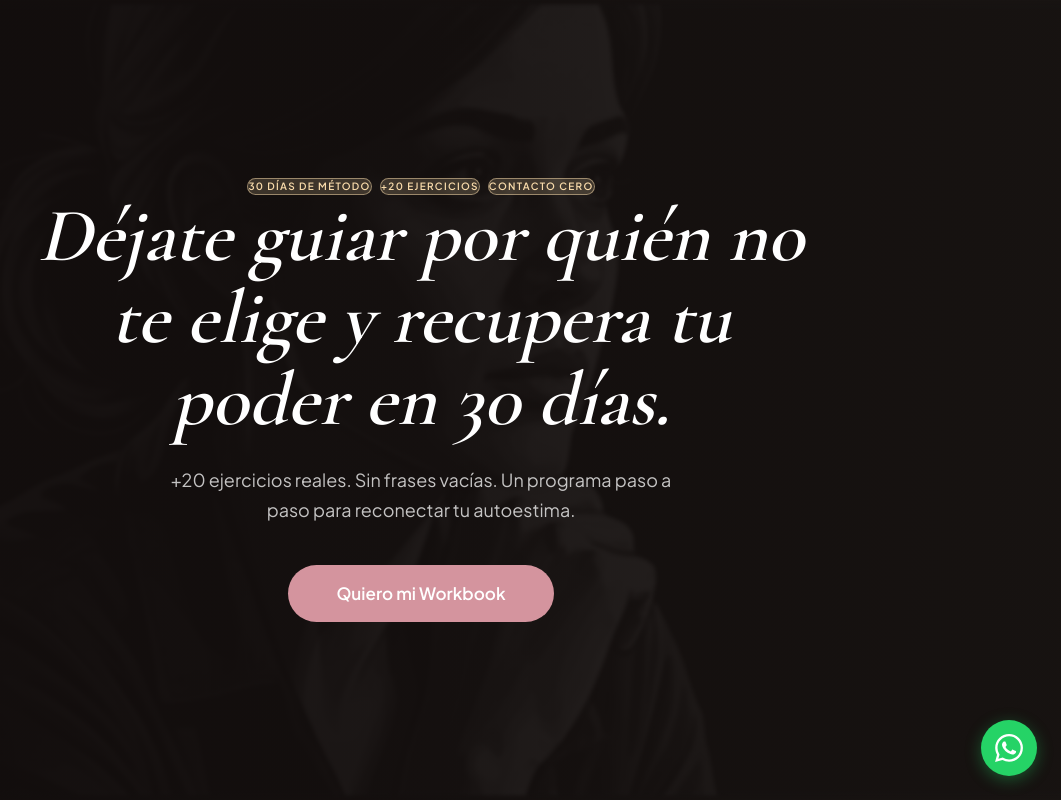
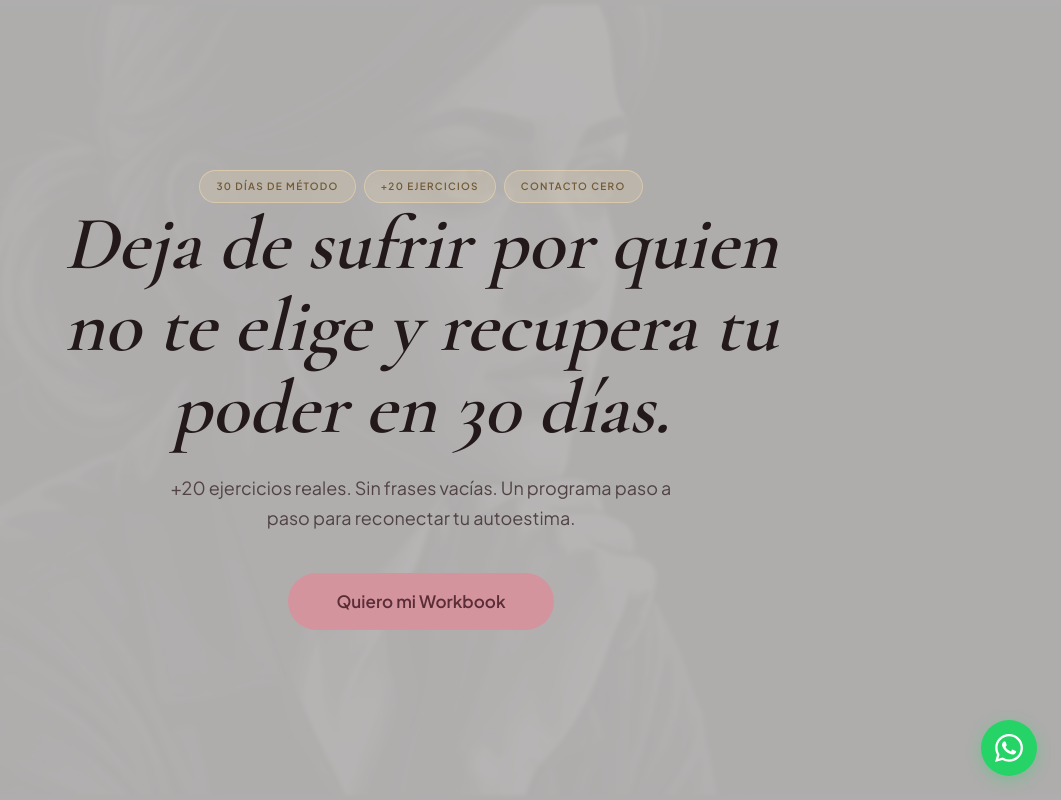
Before and after one commit to zeusasistent/rescate-emocional, a Next.js app: page / in a window 1280 px wide. Shown: the top 800 px of the page, without its empty margins (219-1280 px from the left). Built offline with nearby package versions, Linux system fonts and the light colour scheme.

Commit message:
Update del Hero completamente.

```diff
--- a/components/Hero.tsx
+++ b/components/Hero.tsx
@@ -22,7 +22,7 @@ export default function Hero() {
         {/* Dark overlay for text readability */}
         <div
           className="absolute inset-0"
-          style={{ background: "linear-gradient(to right, rgba(15,10,10,0.72) 0%, rgba(15,10,10,0.55) 50%, rgba(15,10,10,0.15) 100%)" }}
+          style={{ background: "rgba(255, 255, 255, 0.65)" }}
         />
       </div>
 
@@ -33,7 +33,8 @@ export default function Hero() {
       >
         {/* Badges */}
         <motion.div
-          className="flex flex-wrap gap-2 justify-center mb-10"
+          className="flex flex-wrap gap-2 justify-center mb-32"
+          style={{marginBottom: "32px !important"}}
           initial={{ opacity: 0, y: -16 }}
           animate={{ opacity: 1, y: 0 }}
           transition={{ duration: 0.5 }}
@@ -44,12 +45,17 @@ export default function Hero() {
               style={{
                 backgroundColor: "rgba(250,220,171,0.18)",
                 border: "1px solid rgba(250,220,171,0.5)",
-                color: "#FADCAB",
+                color: "#715B35",
                 fontFamily: "var(--font-jakarta)",
                 fontSize: "10px",
                 letterSpacing: "0.13em",
+                paddingLeft: "16px",
+                paddingRight: "16px",
+                paddingTop: "8px",
+                paddingBottom: "8px",
+                display: "inline-block"
               }}
-              className="px-4 py-1.5 rounded-full font-semibold uppercase"
+              className="px-8 py-16 rounded-full font-semibold uppercase"
             >
               {b}
             </span>
@@ -66,14 +72,14 @@ export default function Hero() {
             fontSize: "clamp(42px, 6vw, 76px)",
             fontWeight: 600,
             fontStyle: "italic",
-            color: "#FFFFFF",
+            color: "23191B",
             lineHeight: 1.08,
             textAlign: "center",
             maxWidth: "780px",
             marginBottom: "24px",
           }}
         >
-          Déjate guiar por quién no te elige y recupera tu poder en 30 días.
+          Deja de sufrir por quien no te elige y recupera tu poder en 30 días.
         </motion.h1>
 
         {/* Subtitle */}
@@ -84,7 +90,7 @@ export default function Hero() {
           style={{
             fontFamily: "var(--font-jakarta)",
             fontSize: "clamp(15px, 1.8vw, 18px)",
-            color: "rgba(255,255,255,0.75)",
+            color: "rgba(81,67,69,1)",
             lineHeight: 1.65,
             textAlign: "center",
             maxWidth: "520px",
@@ -96,7 +102,7 @@ export default function Hero() {
 
         {/* CTA */}
         <motion.a
-          href="HOTMART_LINK_PLACEHOLDER"
+          href="https://go.hotmart.com/Q105155672B?dp=1"
           initial={{ opacity: 0, y: 16 }}
           animate={{ opacity: 1, y: 0 }}
           transition={{ duration: 0.5, delay: 0.3 }}
@@ -104,7 +110,7 @@ export default function Hero() {
           whileTap={{ scale: 0.97 }}
           style={{
             backgroundColor: "#D4949E",
-            color: "#fff",
+            color: "#5B2D36",
             borderRadius: "50px",
             fontFamily: "var(--font-jakarta)",
             fontSize: "17px",
```
Also changed, not shown: 1 other file (tests, documents, lock files or other folders).
